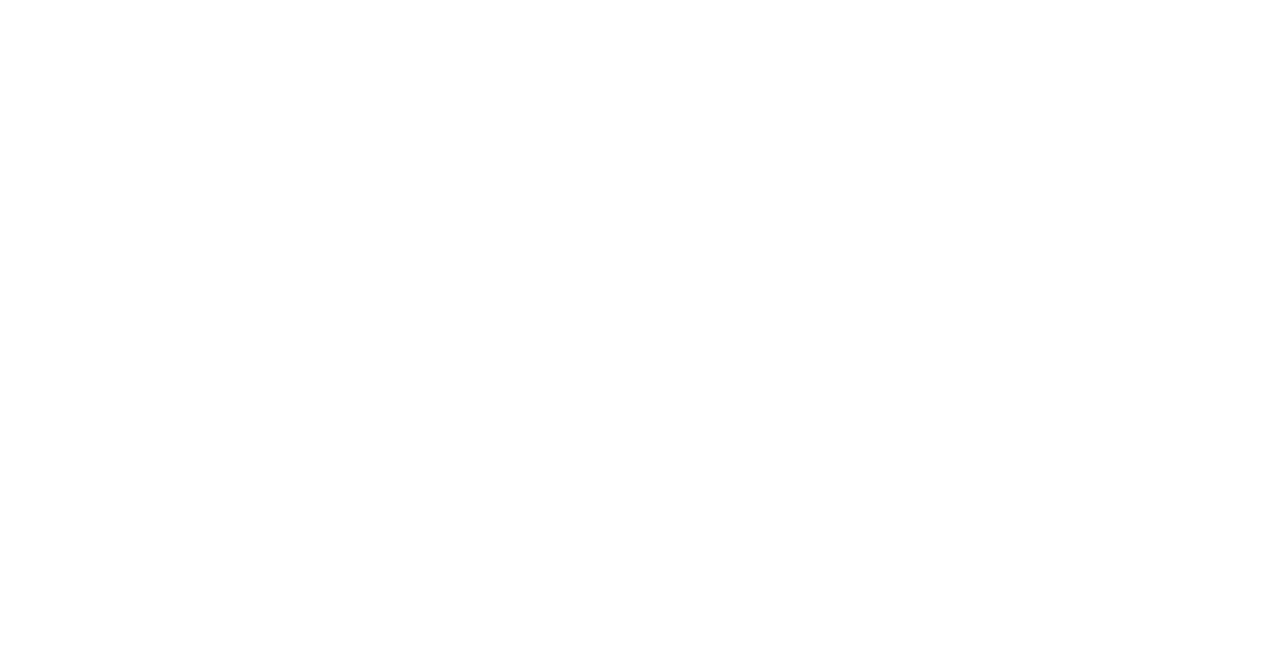
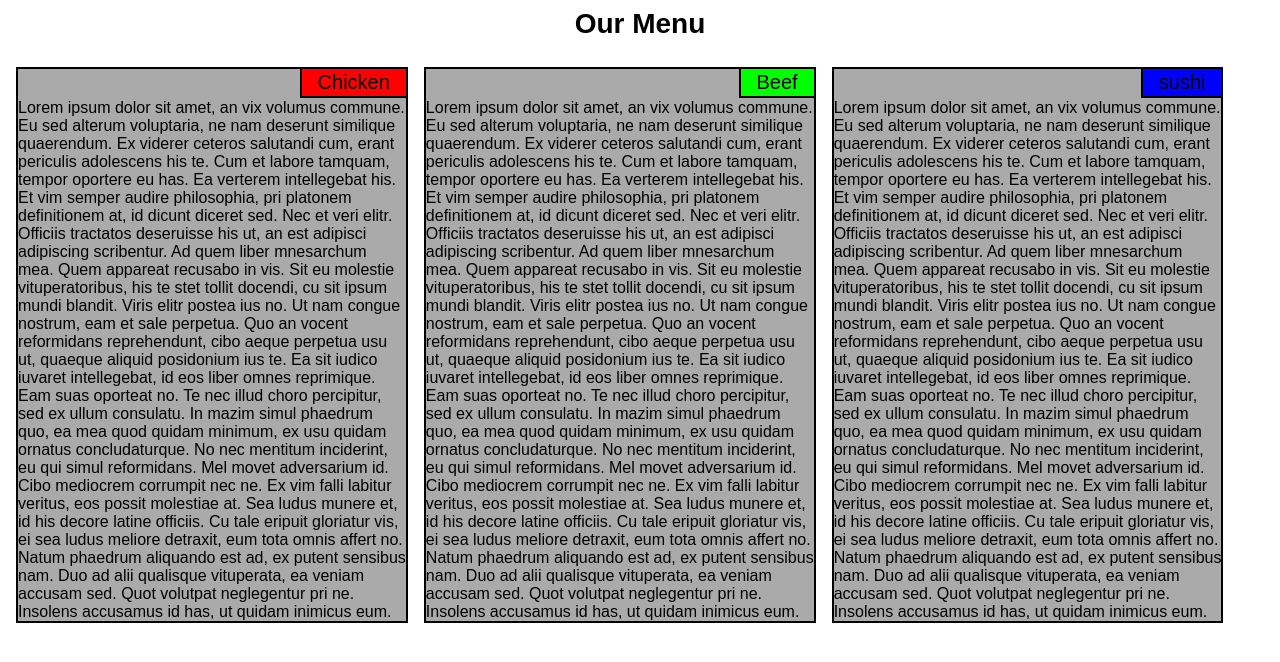
Before and after one commit to chin8/coursera-css, a plain HTML site: page module2-solution/index.html in a window 1280 px wide. Drawn offline with Linux system fonts and the light colour scheme.

Commit message:
fixed style and content

```diff
--- a/module2-solution/index.html
+++ b/module2-solution/index.html
@@ -3,11 +3,47 @@
     <link rel="stylesheet" type="text/css" href="style.css">
 </head>
     <body>
-        <section class="item chicken">
-        </section>
-           <section class="item beef">
-        </section>
-                <section class="item sushi">
-        </section>
+        <h1 id="menu-title">Our Menu</h1>
+        <div class="item ">
+            <span class="title" id="chicken">Chicken</span>
+            <div class="menu">Lorem ipsum dolor sit amet, an vix volumus commune. Eu sed alterum voluptaria, ne nam deserunt similique quaerendum. Ex viderer ceteros salutandi cum, erant periculis adolescens his te. Cum et labore tamquam, tempor oportere eu has. Ea verterem intellegebat his.
+
+Et vim semper audire philosophia, pri platonem definitionem at, id dicunt diceret sed. Nec et veri elitr. Officiis tractatos deseruisse his ut, an est adipisci adipiscing scribentur. Ad quem liber mnesarchum mea. Quem appareat recusabo in vis. Sit eu molestie vituperatoribus, his te stet tollit docendi, cu sit ipsum mundi blandit.
+
+Viris elitr postea ius no. Ut nam congue nostrum, eam et sale perpetua. Quo an vocent reformidans reprehendunt, cibo aeque perpetua usu ut, quaeque aliquid posidonium ius te. Ea sit iudico iuvaret intellegebat, id eos liber omnes reprimique. Eam suas oporteat no. Te nec illud choro percipitur, sed ex ullum consulatu.
+
+In mazim simul phaedrum quo, ea mea quod quidam minimum, ex usu quidam ornatus concludaturque. No nec mentitum inciderint, eu qui simul reformidans. Mel movet adversarium id. Cibo mediocrem corrumpit nec ne. Ex vim falli labitur veritus, eos possit molestiae at.
+
+Sea ludus munere et, id his decore latine officiis. Cu tale eripuit gloriatur vis, ei sea ludus meliore detraxit, eum tota omnis affert no. Natum phaedrum aliquando est ad, ex putent sensibus nam. Duo ad alii qualisque vituperata, ea veniam accusam sed. Quot volutpat neglegentur pri ne. Insolens accusamus id has, ut quidam inimicus eum.
+        </div>
+            </div>
+           <div class="item beef">
+                           <div class="title" id="beef">Beef</div>
+               <div class="menu">
+               Lorem ipsum dolor sit amet, an vix volumus commune. Eu sed alterum voluptaria, ne nam deserunt similique quaerendum. Ex viderer ceteros salutandi cum, erant periculis adolescens his te. Cum et labore tamquam, tempor oportere eu has. Ea verterem intellegebat his.
+
+Et vim semper audire philosophia, pri platonem definitionem at, id dicunt diceret sed. Nec et veri elitr. Officiis tractatos deseruisse his ut, an est adipisci adipiscing scribentur. Ad quem liber mnesarchum mea. Quem appareat recusabo in vis. Sit eu molestie vituperatoribus, his te stet tollit docendi, cu sit ipsum mundi blandit.
+
+Viris elitr postea ius no. Ut nam congue nostrum, eam et sale perpetua. Quo an vocent reformidans reprehendunt, cibo aeque perpetua usu ut, quaeque aliquid posidonium ius te. Ea sit iudico iuvaret intellegebat, id eos liber omnes reprimique. Eam suas oporteat no. Te nec illud choro percipitur, sed ex ullum consulatu.
+
+In mazim simul phaedrum quo, ea mea quod quidam minimum, ex usu quidam ornatus concludaturque. No nec mentitum inciderint, eu qui simul reformidans. Mel movet adversarium id. Cibo mediocrem corrumpit nec ne. Ex vim falli labitur veritus, eos possit molestiae at.
+
+Sea ludus munere et, id his decore latine officiis. Cu tale eripuit gloriatur vis, ei sea ludus meliore detraxit, eum tota omnis affert no. Natum phaedrum aliquando est ad, ex putent sensibus nam. Duo ad alii qualisque vituperata, ea veniam accusam sed. Quot volutpat neglegentur pri ne. Insolens accusamus id has, ut quidam inimicus eum.
+        </div></div>
+                <div class="item sushi-box">
+                                               <div class="title" id="sushi">sushi</div>
+               <div class="menu">
+
+                    Lorem ipsum dolor sit amet, an vix volumus commune. Eu sed alterum voluptaria, ne nam deserunt similique quaerendum. Ex viderer ceteros salutandi cum, erant periculis adolescens his te. Cum et labore tamquam, tempor oportere eu has. Ea verterem intellegebat his.
+
+Et vim semper audire philosophia, pri platonem definitionem at, id dicunt diceret sed. Nec et veri elitr. Officiis tractatos deseruisse his ut, an est adipisci adipiscing scribentur. Ad quem liber mnesarchum mea. Quem appareat recusabo in vis. Sit eu molestie vituperatoribus, his te stet tollit docendi, cu sit ipsum mundi blandit.
+
+Viris elitr postea ius no. Ut nam congue nostrum, eam et sale perpetua. Quo an vocent reformidans reprehendunt, cibo aeque perpetua usu ut, quaeque aliquid posidonium ius te. Ea sit iudico iuvaret intellegebat, id eos liber omnes reprimique. Eam suas oporteat no. Te nec illud choro percipitur, sed ex ullum consulatu.
+
+In mazim simul phaedrum quo, ea mea quod quidam minimum, ex usu quidam ornatus concludaturque. No nec mentitum inciderint, eu qui simul reformidans. Mel movet adversarium id. Cibo mediocrem corrumpit nec ne. Ex vim falli labitur veritus, eos possit molestiae at.
+
+Sea ludus munere et, id his decore latine officiis. Cu tale eripuit gloriatur vis, ei sea ludus meliore detraxit, eum tota omnis affert no. Natum phaedrum aliquando est ad, ex putent sensibus nam. Duo ad alii qualisque vituperata, ea veniam accusam sed. Quot volutpat neglegentur pri ne. Insolens accusamus id has, ut quidam inimicus eum.
+                    </div>
+        </div>
     </body>
 </html>
--- a/module2-solution/style.css
+++ b/module2-solution/style.css
@@ -0,0 +1,61 @@
+body {
+    font-family: sans-serif, Helvetica, Arial;
+
+}
+
+#menu-title {
+    text-align: center;
+    font-size: 175%;
+
+}
+.item{
+            border-style: solid;
+        border-width: 2px;
+        border-color: #000;
+    margin: 8px;
+    background-color: #aaa;
+     box-sizing: border-box;
+}
+.title {
+    float: right;
+    border-style: solid;
+        border-width: 0px 0px 2px 2px;
+        border-color: #000;
+    padding: 2px 16px 2px 16px;
+    text-align: center;
+    font-size: 125%;
+}
+.menu {
+    margin-top: 30px;
+}
+#chicken {
+    background-color: #f00;
+}
+#beef {
+    background-color: #0f0;
+}
+#sushi {
+    background-color: #00f;
+}
+@media (min-width:992px ){
+    .item {
+    width: 31%;
+    float: left;
+
+    }
+}
+@media (min-width:768px ) and (max-width:991px){
+    .item {
+       width:  47%;
+        float: left;
+    }
+    .sushi-box {
+        width: 97%;
+    }
+}
+@media (max-width:767px ){
+    .item {
+    width: 97%;
+
+    }
+}
```
